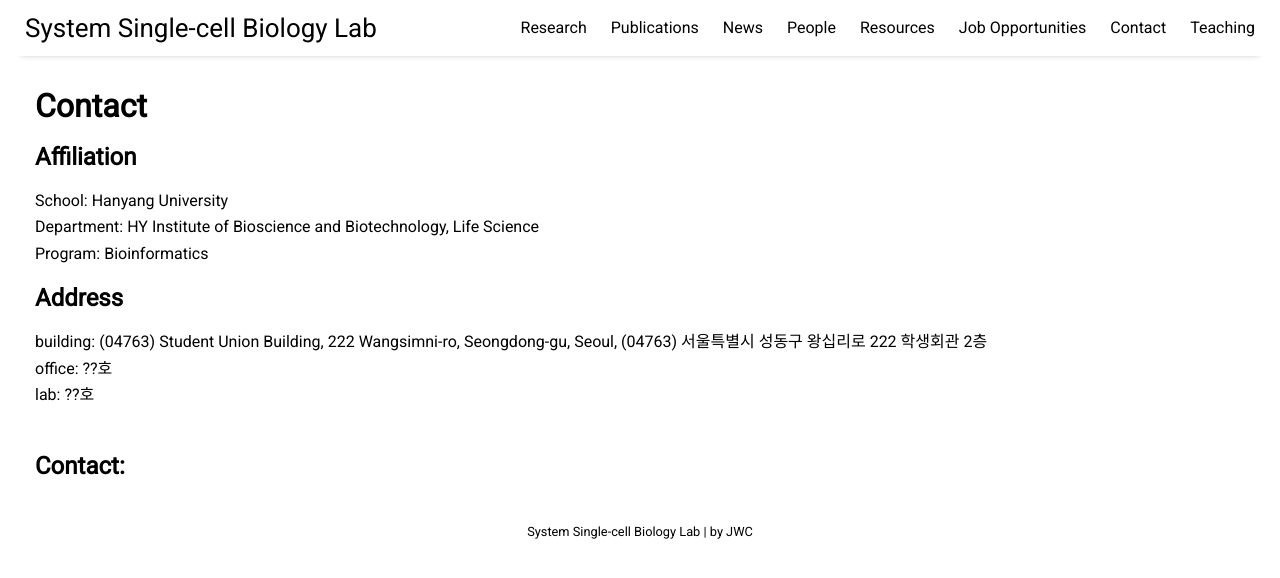
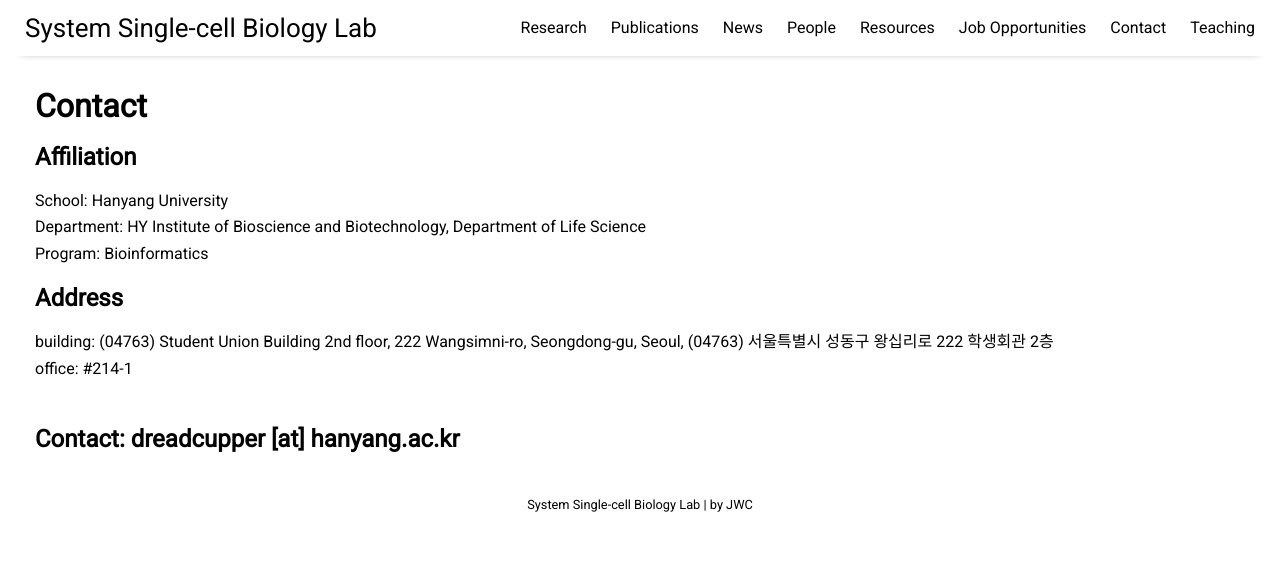
Before and after one commit to jaewon-cho/jaewon-cho.github.io, a Jekyll site: the page built from pages/contact.md, in a window 1280 px wide. Shown: the top 578 px of the page. Built offline with Jekyll 4.4.1, drawn with Linux system fonts in a browser that asks for light colours; nearby versions of some CDN libraries.

Commit message:
Update contact.md

```diff
--- a/pages/contact.md
+++ b/pages/contact.md
@@ -6,12 +6,11 @@ permalink: /contact
 
 ## Affiliation <br/>
 School: Hanyang University <br/>
-Department: HY Institute of Bioscience and Biotechnology, Life Science <br/>
+Department: HY Institute of Bioscience and Biotechnology, Department of Life Science <br/>
 Program: Bioinformatics <br/>
 
 ## Address <br/>
-building: (04763) Student Union Building, 222 Wangsimni-ro, Seongdong-gu, Seoul, (04763) 서울특별시 성동구 왕십리로 222 학생회관 2층 <br/>
-office: ??호 <br/>
-lab: ??호 <br/>
+building: (04763) Student Union Building 2nd floor, 222 Wangsimni-ro, Seongdong-gu, Seoul, (04763) 서울특별시 성동구 왕십리로 222 학생회관 2층 <br/>
+office: #214-1 <br/>
 <br/>
-## Contact: <br/>
+## Contact: dreadcupper [at] hanyang.ac.kr <br/>
```
